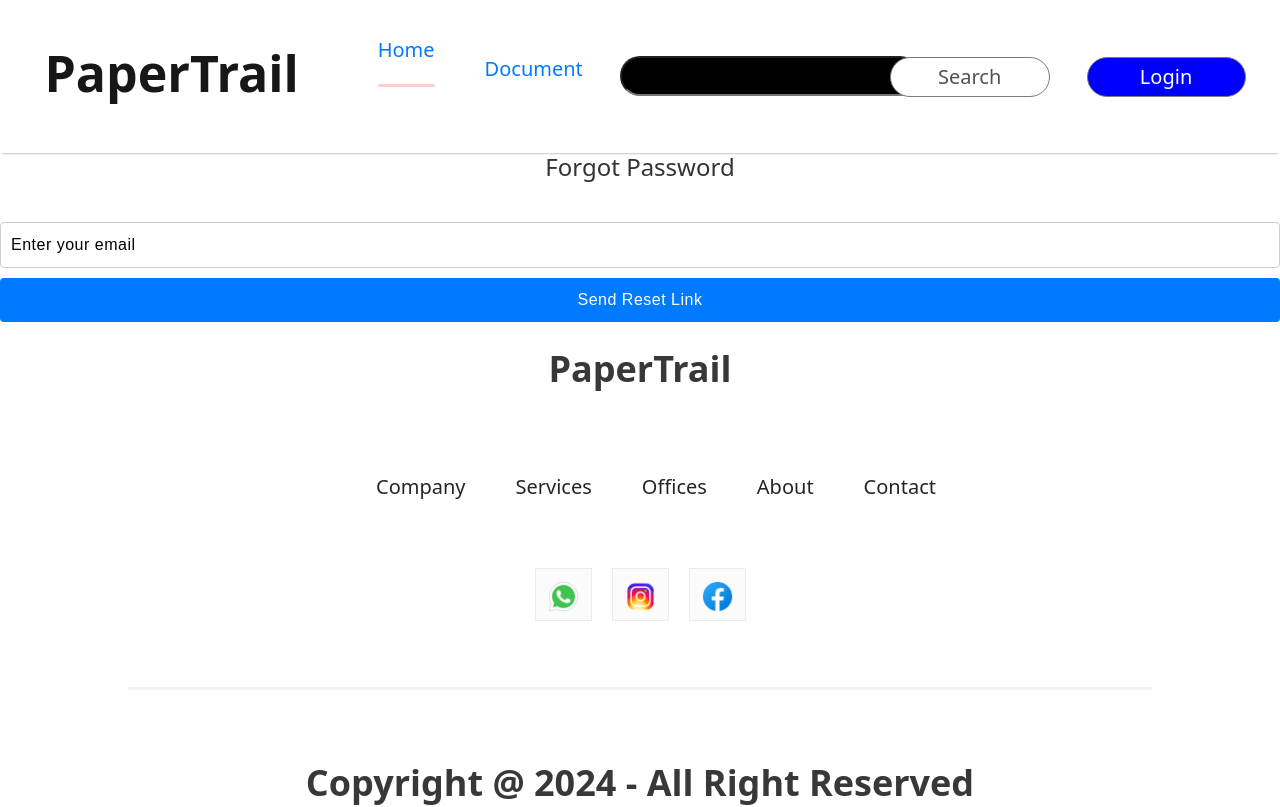
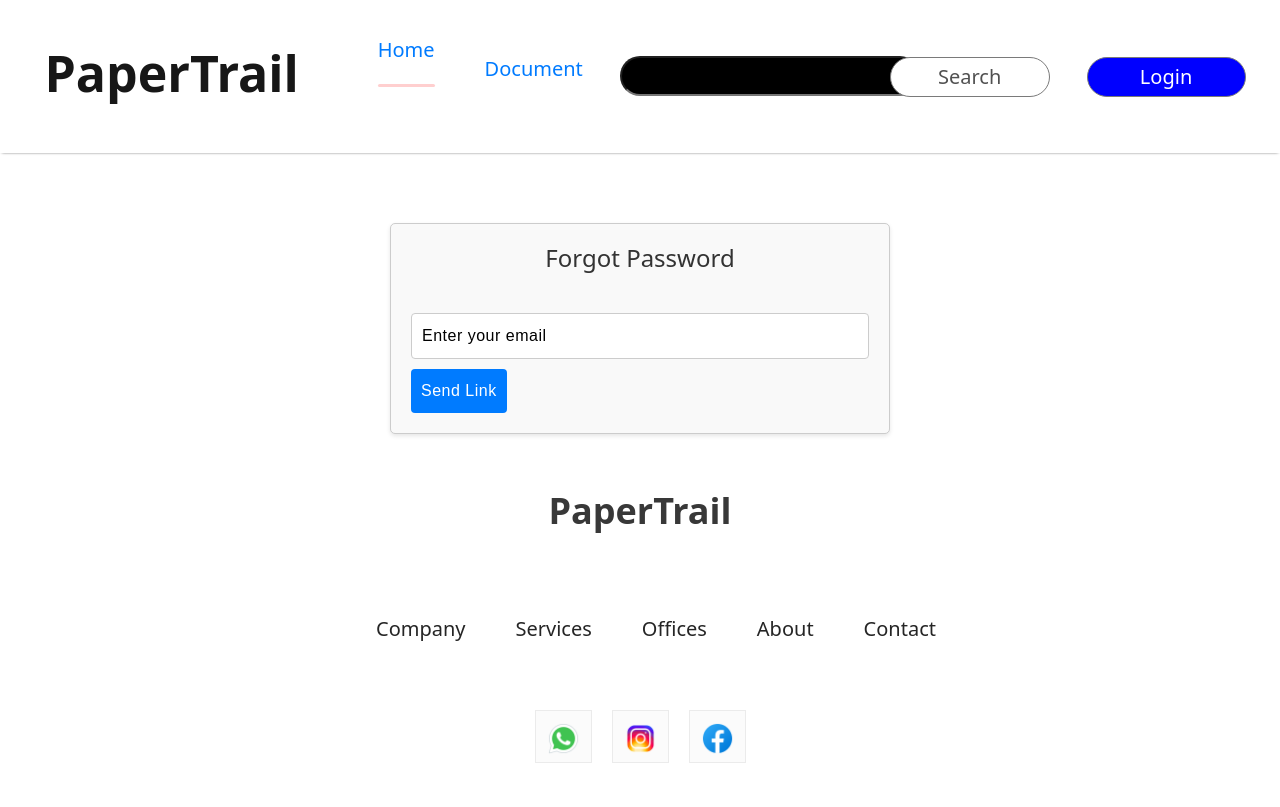
Before and after one commit to GabbyMcCall998/File_Server, a React (Create React App) app in the folder frontend/: page /forgot-password in a window 1280 px wide. Shown: the top 807 px of the page. Built offline with nearby package versions, Linux system fonts and the light colour scheme.

Commit message:
Added css styles

```diff
--- a/frontend/src/Components/ForgotPassword/ForgotPassword.css
+++ b/frontend/src/Components/ForgotPassword/ForgotPassword.css
@@ -1,17 +1,17 @@
-/* ForgotPassword.css */
 
-/* Container styling */
 .container {
-    max-width: 400px;
-    margin: 0 auto;
+    max-width: 500px;
     padding: 20px;
     border: 1px solid #ccc;
     border-radius: 5px;
     background-color: #f9f9f9;
     box-shadow: 0 2px 4px rgba(0, 0, 0, 0.1);
+    margin-top: 70px;
+    margin-bottom: 30px;
+
 }
 
-/* Heading styling */
+
 h3 {
     font-size: 24px;
     margin-bottom: 20px;
@@ -19,11 +19,7 @@ h3 {
     color: #333;
 }
 
-/* Form styling */
-form {
-    display: flex;
-    flex-direction: column;
-}
+
 
 input[type="email"] {
     width: 100%;
@@ -34,8 +30,7 @@ input[type="email"] {
     border-radius: 4px;
 }
 
-button[type="submit"] {
-    width: 100%;
+.reset {
     padding: 10px;
     font-size: 16px;
     color: #fff;
@@ -46,11 +41,16 @@ button[type="submit"] {
     transition: background-color 0.3s ease;
 }
 
-button[type="submit"]:hover {
-    background-color: #0056b3;
+.reset:hover{
+    opacity: 0.6;
 }
 
-/* Message styling */
+.reset:active{
+    background-color:white ;
+    color: black;
+}
+
+
 p {
     margin-top: 10px;
     padding: 10px;
@@ -59,5 +59,5 @@ p {
 }
 
 .error-message {
-    color: #dc3545; /* Red color for error messages */
+    color: #dc3545;
 }
--- a/frontend/src/Components/ForgotPassword/ForgotPassword.jsx
+++ b/frontend/src/Components/ForgotPassword/ForgotPassword.jsx
@@ -1,27 +1,37 @@
 import React, { useState } from 'react';
 import axios from 'axios';
-import './ForgotPassword.css'
-
+import './ForgotPassword.css';
 
 const ForgotPassword = () => {
     const [email, setEmail] = useState('');
     const [message, setMessage] = useState('');
     const [error, setError] = useState('');
+    const [loading, setLoading] = useState(false);
 
     const handleSubmit = async (event) => {
         event.preventDefault();
+        setLoading(true);
+
         try {
+            // Example: Basic email validation (adjust as per your requirements)
+            if (!email.includes('@')) {
+                throw new Error('Please enter a valid email address.');
+            }
+
             const response = await axios.post('http://localhost:5000/auth/forgot-password', { email });
             setMessage(response.data.status);
             setError('');
+            setEmail('');
         } catch (error) {
-            setError('Failed to send password reset link. Please try again.');
+            setError(error.response?.data?.message || 'Failed to send password reset link. Please try again.');
             setMessage('');
+        } finally {
+            setLoading(false);
         }
     };
 
     return (
-        <div>
+        <div className='container'>
             <h3>Forgot Password</h3>
             <form onSubmit={handleSubmit}>
                 <input
@@ -31,10 +41,12 @@ const ForgotPassword = () => {
                     onChange={(e) => setEmail(e.target.value)}
                     required
                 />
-                <button type="submit">Send Reset Link</button>
+                <button className='reset' type="submit" disabled={loading}>
+                    {loading ? 'Sending Link...' : 'Send Link'}
+                </button>
             </form>
-            {message && <p>{message}</p>}
-            {error && <p>{error}</p>}
+            {message && <p className={error ? 'success' : ''}>{message}</p>}
+            {error && <p className="error">{error}</p>}
         </div>
     );
 };
--- a/frontend/src/admin/Listfile/Listfile.css
+++ b/frontend/src/admin/Listfile/Listfile.css
@@ -1,7 +1,7 @@
 .list-file{
     box-sizing: content-box;
     width: 100%;
-    max-width: 1000px;
+    max-width: 1100px;
     padding: 30px 50px;
     margin:20px 30px ;
     border-radius: 6px;
--- a/frontend/src/admin/Sidebar/Sidebar.css
+++ b/frontend/src/admin/Sidebar/Sidebar.css
@@ -6,7 +6,7 @@
     width: 100%;
     max-width: 250px;
     height: 100vh;
-    background: white;
+    background:rgb(219, 206, 206);
 }
 
 .sidebar-item{
--- a/frontend/src/admin/Sidebar/Sidebar.jsx
+++ b/frontend/src/admin/Sidebar/Sidebar.jsx
@@ -7,25 +7,20 @@ import filelist_icon from '../../admin/Assets/icons8-file-folder-94.png'
 
 const Sidebar = () => {
     return (
-
     <div className="sidebar">
-        <Link to={'/admin/addfile'} style={{textDecoration:'none'}}>
-        <div className="sidebar-item">
-            <img src={addfile_icon} alt=''/>
-            <p>Add File</p>
-        </div>
+        <Link to={'/addfile'} style={{textDecoration:'none'}}>
+            <div className="sidebar-item">
+                <img src={addfile_icon} alt=''/>
+                <p>Add File</p>
+            </div>
         </Link>
-
-
-        <Link to={'/admin/listfile'} style={{textDecoration:'none'}}>
+        <Link to={'/listfile'} style={{textDecoration:'none'}}>
         <div className="sidebar-item">
             <img src={filelist_icon} alt=''/>
             <p>File List</p>
         </div>
         </Link>
-
     </div>
-
 
 );
 }
```
